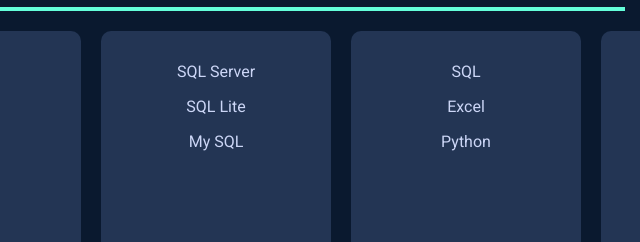
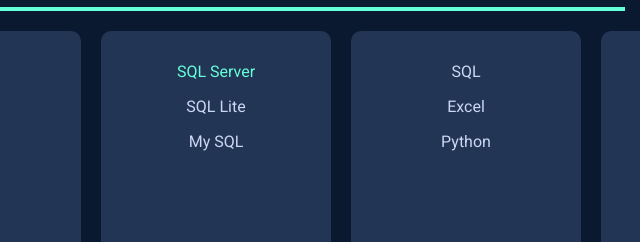
Before and after one commit to JeanPaulVasquezRojas/Portafolio.github.io, a plain HTML site: page index.html in a window 1280 px wide. Shown: the part 390-632 px from the top of the page, 527-1167 px from the left. Drawn offline with Linux system fonts and the light colour scheme.

Commit message:
Update index.html

```diff
--- a/index.html
+++ b/index.html
@@ -115,7 +115,7 @@
                         <p>PySpark</p>
                     </div>
                     <div class="timeline-item">
-                        <p>SQL Server</p>
+                        <p><a href="https://github.com/JeanPaulVasquezRojas/SQL_BI" target="_blank" style="color: #64ffda; text-decoration: none;">SQL Server</a></p>
                         <p>SQL Lite</p>
                         <p>My SQL</p>
                     </div>
```
